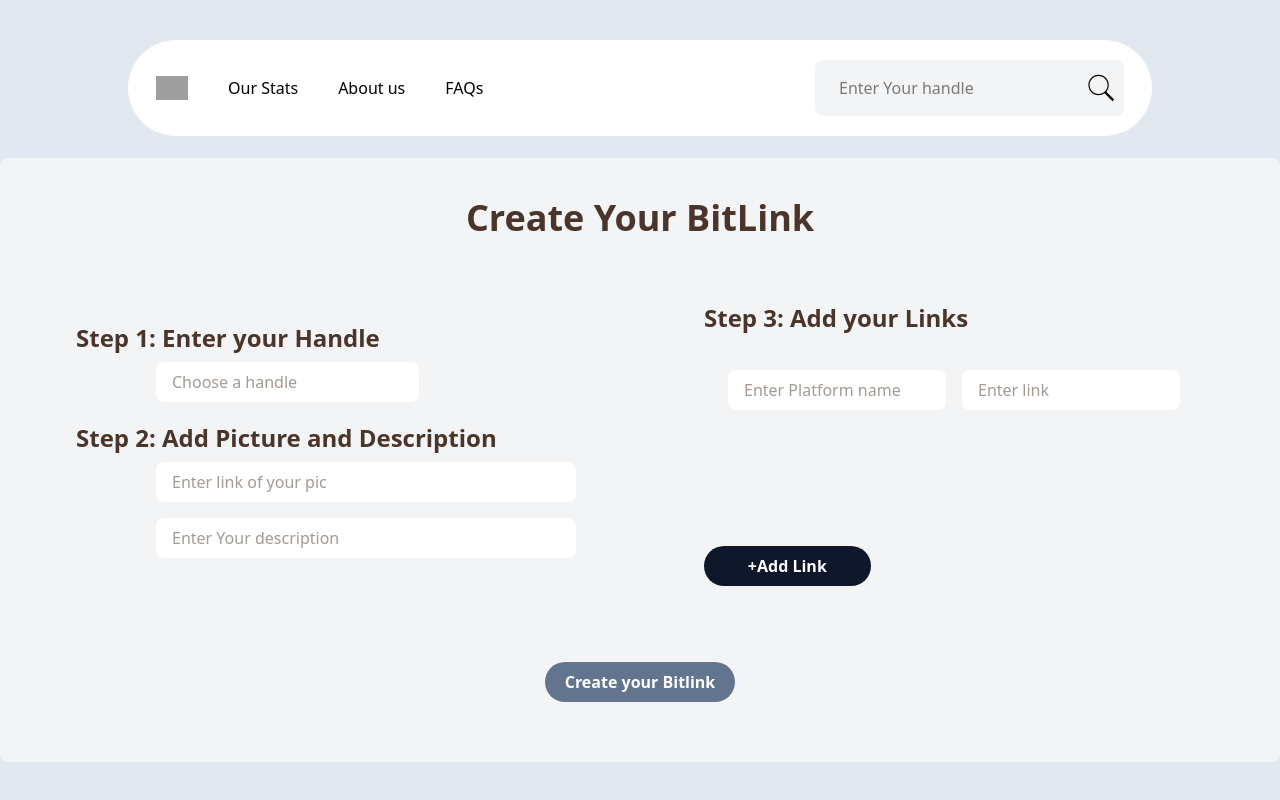
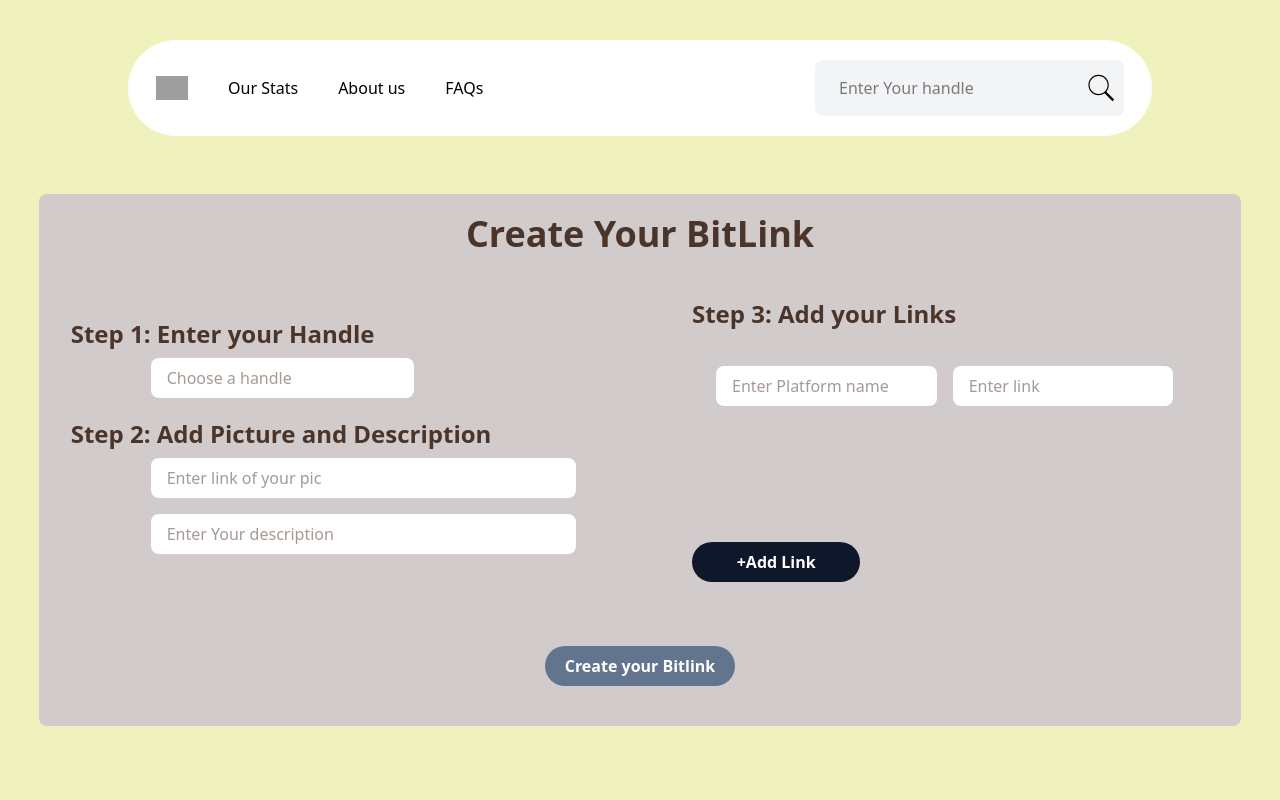
Before and after one commit to Ansh-Kathil/BitTree, a Next.js app: page /generate in a window 1280 px wide. Built offline with nearby package versions, Linux system fonts and the light colour scheme; grey boxes are pictures that could not be loaded.

Commit message:
form changed

```diff
--- a/app/component/Generate.js
+++ b/app/component/Generate.js
@@ -91,11 +91,11 @@ const Generate = () => {
         pauseOnHover
         theme="light"
     />
-        <div className='flex w-full justify-center items-center bg-slate-200 min-h-screen'>
-            <div className='flex relative top-15 bg-gray-100 justify-center rounded-lg items-center p-10 flex-col text-[#4B352A]'>
-                <h1 className='font-bold mb-7 text-4xl'>Create Your BitLink</h1>
-                <div className='flex items-center p-3 gap-10'>
-                    <div className=' w-1/2 flex flex-col gap-3 m-3 p-3'>
+        <div className='flex w-full justify-center items-center bg-[#F0F2BD]  min-h-screen'>
+            <div className='flex bg-[#d1cbcc] relative top-15 justify-center rounded-lg items-center p-5 flex-col text-[#4B352A]'>
+                <h1 className='font-bold mb-5 text-4xl'>Create Your BitLink</h1>
+                <div className='flex items-center gap-10'>
+                    <div className=' w-1/2 flex flex-col gap-3 p-3'>
                         <div className="item flex flex-col ">
                             <h2 className='font-semibold text-2xl'>Step 1: Enter your Handle</h2>
                             <div className="ml-20">
```
